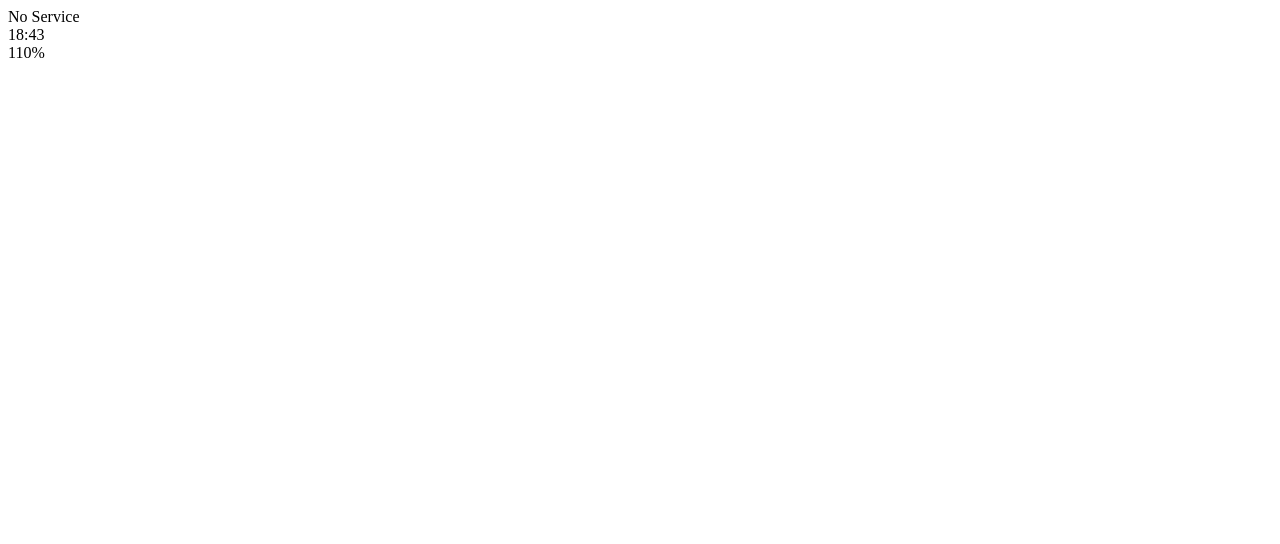
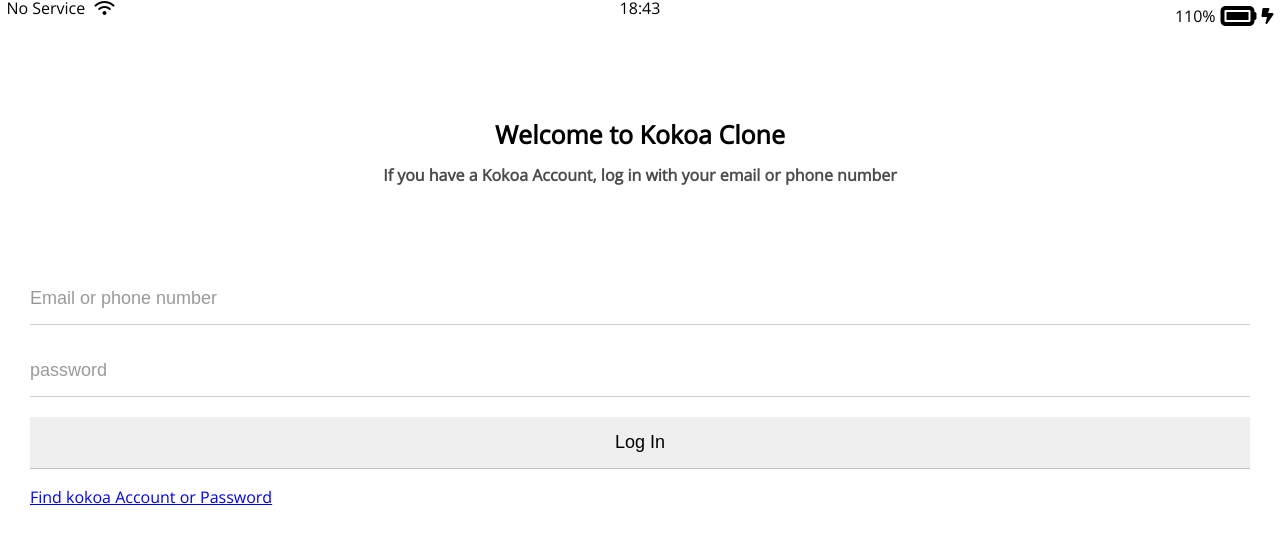
Before and after one commit to tmdghchl111/kokoa-clone-2023, a plain HTML site: page index.html in a window 1280 px wide. Drawn offline with nearby package versions, Linux system fonts and the light colour scheme.

Commit message:
kokoa_clone_continue

```diff
--- /dev/null
+++ b/css/reset.css
@@ -0,0 +1,128 @@
+html,
+body,
+div,
+span,
+applet,
+object,
+iframe,
+h1,
+h2,
+h3,
+h4,
+h5,
+h6,
+p,
+blockquote,
+pre,
+a,
+abbr,
+acronym,
+address,
+big,
+cite,
+code,
+del,
+dfn,
+em,
+img,
+ins,
+kbd,
+q,
+s,
+samp,
+small,
+strike,
+strong,
+sub,
+sup,
+tt,
+var,
+b,
+u,
+i,
+center,
+dl,
+dt,
+dd,
+ol,
+ul,
+li,
+fieldset,
+form,
+label,
+legend,
+table,
+caption,
+tbody,
+tfoot,
+thead,
+tr,
+th,
+td,
+article,
+aside,
+canvas,
+details,
+embed,
+figure,
+figcaption,
+footer,
+header,
+hgroup,
+menu,
+nav,
+output,
+ruby,
+section,
+summary,
+time,
+mark,
+audio,
+video {
+  margin: 0;
+  padding: 0;
+  border: 0;
+  font-size: 100%;
+  font: inherit;
+  vertical-align: baseline;
+}
+/* HTML5 display-role reset for older browsers */
+article,
+aside,
+details,
+figcaption,
+figure,
+footer,
+header,
+hgroup,
+menu,
+nav,
+section {
+  display: block;
+}
+body {
+  line-height: 1;
+}
+ol,
+ul {
+  list-style: none;
+}
+blockquote,
+q {
+  quotes: none;
+}
+blockquote:before,
+blockquote:after,
+q:before,
+q:after {
+  content: "";
+  content: none;
+}
+table {
+  border-collapse: collapse;
+  border-spacing: 0;
+}
+
+input:focus {
+  outline: none;
+}
--- /dev/null
+++ b/css/status-bar.css
@@ -0,0 +1,25 @@
+.status-bar {
+  display: flex;
+  justify-content: center;
+  padding: 5px, 3px;
+}
+
+.status-bar__column {
+  width: 33%;
+}
+.status-bar__column:first-child span {
+  margin-right: 5px;
+}
+.status-bar__column:nth-child(2) {
+  display: flex;
+  justify-content: center;
+}
+.status-bar__column:last-child {
+  display: flex;
+  justify-content: flex-end;
+  align-items: center;
+}
+
+.status-bar__column .fa-battery-full {
+  margin: 0px 5px;
+}
--- /dev/null
+++ b/css/styles.css
@@ -0,0 +1,49 @@
+@import url("https://fonts.googleapis.com/css2?family=Open+Sans:ital,wght@0,400;1,600&family=PT+Serif:ital,wght@1,700&display=swap");
+@import "reset.css";
+@import "status-bar.css";
+@import "variables.css";
+
+body {
+  font-family: "Open Sans", sans-serif;
+}
+
+.welcome-header {
+  margin: 90px 0px;
+  text-align: center;
+  display: flex;
+  flex-direction: column;
+  align-items: center;
+  font-weight: 600;
+}
+.welcome-header__title {
+  margin-bottom: 20px;
+  font-size: 25px;
+}
+
+.welcome-header__text {
+  width: 60%;
+  opacity: 0.7;
+}
+
+#login-form {
+  display: flex;
+  flex-direction: column;
+  margin: 0px 30px;
+}
+
+#login-form input {
+  border: none;
+  padding: 15px 0px;
+  font-size: 18px;
+  border-bottom: 1px solid rgba(0, 0, 0, 0.2);
+  margin-bottom: 20px;
+  transition: border-color 0.3s ease-in-out;
+}
+
+#login-form input::placeholder {
+  color: rgba(0, 0, 0, 0.4);
+}
+
+#login-form input:focus {
+  border-color: var(--yellow);
+}
--- /dev/null
+++ b/css/variables.css
@@ -0,0 +1,3 @@
+:root {
+  --yellow: #fae100;
+}
--- a/index.html
+++ b/index.html
@@ -1,25 +1,45 @@
 <!DOCTYPE html>
 <html lang="en">
   <head>
+    <link rel="stylesheet" href="css/styles.css" />
     <meta charset="UTF-8" />
     <meta http-equiv="X-UA-Compatible" content="IE=edge" />
     <meta name="viewport" content="width=device-width, initial-scale=1.0" />
     <title>Welcome to Kokoa Talk</title>
   </head>
   <body>
-    <div id="status-bar">
+    <div class="status-bar">
       <div class="status-bar__column">
         <span>No Service</span>
-        <!-- To Do: Wifi Icon -->
+        <i class="fa-solid fa-wifi"></i>
       </div>
       <div class="status-bar__column">
         <span>18:43</span>
       </div>
       <div class="status-bar__column">
         <span>110%</span>
-        <!-- Battery icon -->
-        <!-- Lightning Icon -->
+        <i class="fa-solid fa-battery-full fa-2x"></i>
+        <i class="fa-solid fa-bolt-lightning"></i>
       </div>
     </div>
+
+    <header class="welcome-header">
+      <h1 class="welcome-header__title">Welcome to Kokoa Clone</h1>
+      <p class="welcome-header__text">
+        If you have a Kokoa Account, log in with your email or phone number
+      </p>
+    </header>
+
+    <form id="login-form">
+      <input type="text" placeholder="Email or phone number" />
+      <input type="password" placeholder="password" />
+      <input type="submit" value="Log In" />
+      <a href="#">Find kokoa Account or Password</a>
+    </form>
+
+    <script
+      src="https://kit.fontawesome.com/ed9afd2732.js"
+      crossorigin="anonymous"
+    ></script>
   </body>
 </html>
```
